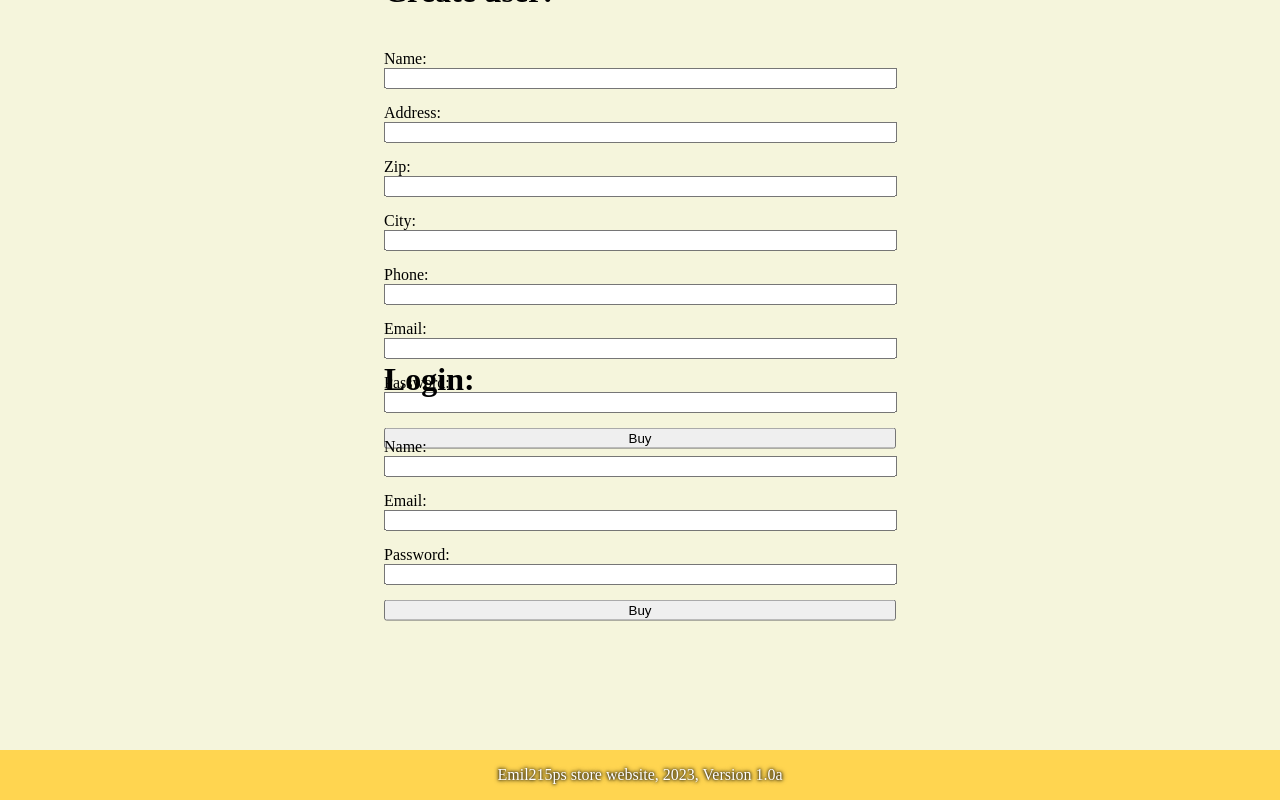
After one commit to Emil215p/LagerProjekt, a PHP site: template pages/loginornew.php in a window 1280 px wide. The commit adds this page. Run offline with PHP 8.4, Linux system fonts and the light colour scheme; the template is opened without the code that fills it, so the values that code supplies are empty.

Commit message:
Login/Logout system implemented.

```diff
--- a/code/insert.php
+++ b/code/insert.php
@@ -13,8 +13,9 @@ if (isset($_POST['submit'])) {
     $city = $_POST['city'];
     $phone = $_POST['phone'];
     $email = $_POST['email'];
+    $password = $_POST['password'];
     $date = date("Y-m-d");
-    $sql = "INSERT INTO customers (name,address,zip,city,phone,email) VALUES ('$name','$address','$zip','$city','$phone','$email')";
+    $sql = "INSERT INTO customers (name,address,zip,city,phone,email, password) VALUES ('$name','$address','$zip','$city','$phone','$email','$password')";
     $mysqli->query($sql);
 
     //orders
--- a/code/logout.php
+++ b/code/logout.php
@@ -1,7 +1,6 @@
 <?php
    session_start();
    unset($_SESSION["name"]);
-   unset($_SESSION["email"]);
 
    echo 'You have cleaned session';
-   header('Refresh: 2; URL = ../index.php?page=start');
+   header("location: ../index.php?page=start");
--- a/includes/header.php
+++ b/includes/header.php
@@ -17,6 +17,9 @@
         $contact_active = '';
         $about_active = '';
         $cart_active = '';
+        $loginornew_active = '';
+        $loginname_active = '';
+        $logout_active = '';
         switch ($page) {
             case 'pages/start.php':
                 $start_active = " style=\"color: #fff;background:#1e282c;\"";
@@ -33,6 +36,15 @@
             case 'pages/cart.php':
                 $cart_active = " style=\"color: #fff;background:#1e282c;\"";
                 break;
+            case 'pages/loginornew.php':
+                $loginornew_active = " style=\"color: #fff;background:#1e282c;\"";
+                break;
+            case 'yea':
+                $loginname_active = " style=\"color: #fff;background:#1e282c;\"";
+                break;
+            case 'code/logout.php':
+                $logout_active = " style=\"color: #fff;background:#1e282c;\"";
+                break;
             default:
                 $start_active = " style=\"color: #fff;background:#1e282c;\"";
                 break;
--- /dev/null
+++ b/pages/loginornew.php
@@ -0,0 +1,47 @@
+<form id="checkoutform" action="code/insertlogin.php" method="post">
+    <div id="lasagna">
+        <label><h1>Create user:</h1><br>Name:</label><br>
+    <input class='input-width' type="text" name="name"><br>
+    </div>
+    <div id="lasagna">
+    <label>Address:</label><br>
+    <input class='input-width' type="text" name="address"><br>
+    </div>
+    <div id="lasagna">
+    <label>Zip:</label><br>
+    <input class='input-width' type="text" name="zip"><br>
+    </div>
+    <div id="lasagna">
+    <label>City:</label><br>
+    <input class='input-width' type="text" name="city"><br>
+    </div>
+    <div id="lasagna">
+    <label>Phone:</label><br>
+    <input class='input-width' type="text" name="phone"><br>
+    </div>
+    <div id="lasagna">
+    <label>Email:</label><br>
+    <input class='input-width' type="text" name="email"><br>
+    </div>
+    <div id="lasagna">
+    <label>Password:</label><br>
+    <input class='input-width' type="text" name="password"><br>
+    </div>
+    <input type="submit" class="btn btn-primary" name="submit" value="Buy">
+</form>
+
+<form id="checkoutformlogin" action="code/login.php" method="post">
+    <div id="lasagnalogin">
+    <label><h1>Login:</h1><br>Name:</label><br>
+    <input class='input-width' type="text" name="name"><br>
+    </div>
+    <div id="lasagnalogin">
+    <label>Email:</label><br>
+    <input class='input-width' type="text" name="email"><br>
+    </div>
+    <div id="lasagnalogin">
+    <label>Password:</label><br>
+    <input class='input-width' type="text" name="password"><br>
+    </div>
+    <input type="submit" class="btn btn-primary" name="login" value="Buy">
+</form>
```
Also changed, not shown: code/insertlogin.php (added, +23 -0 lines), code/login.php (+21 -8 lines), includes/navbar.php (+18 -0 lines), pages/checkout.php (+9 -1 lines), pages/start.php (+2 -5 lines).
